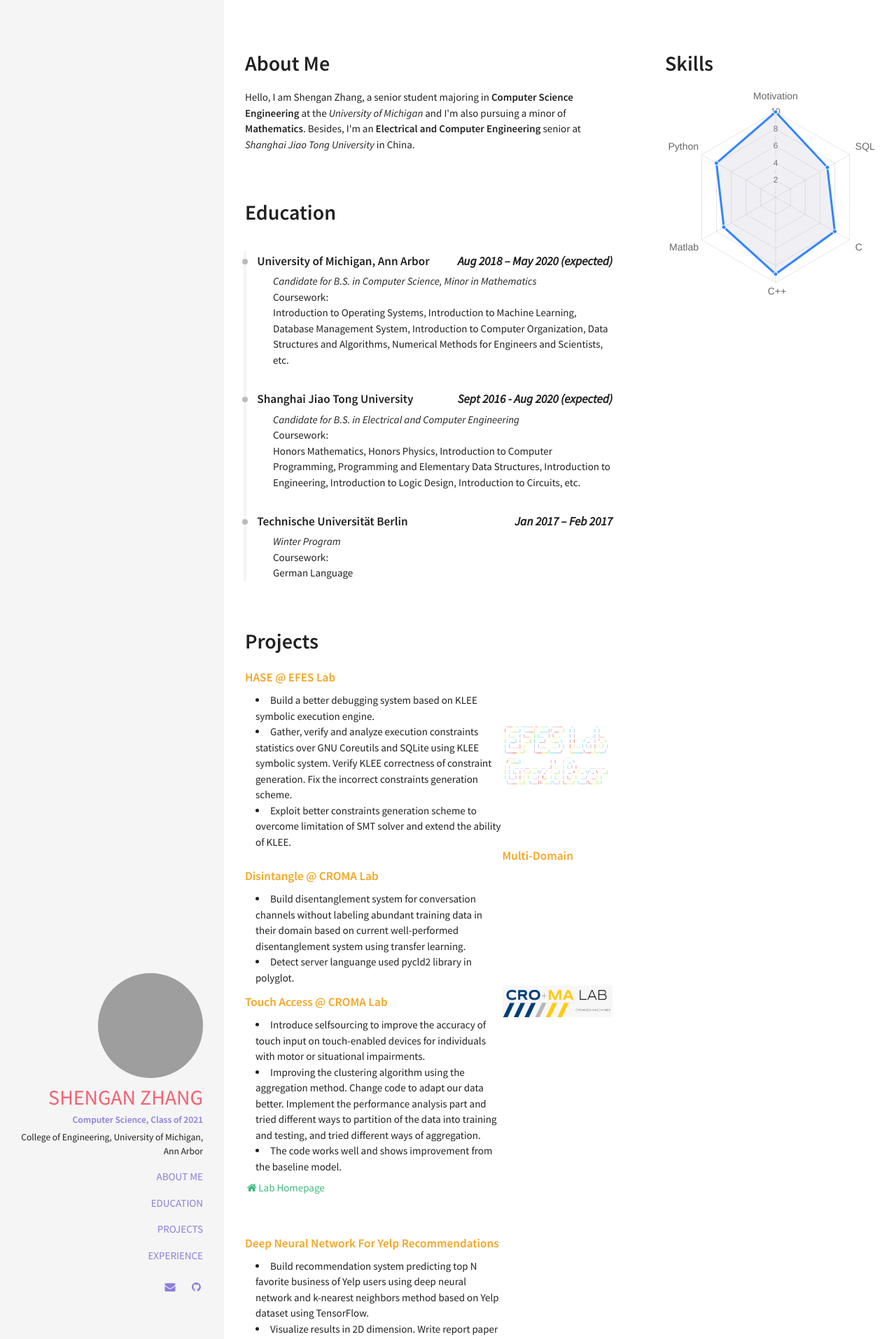
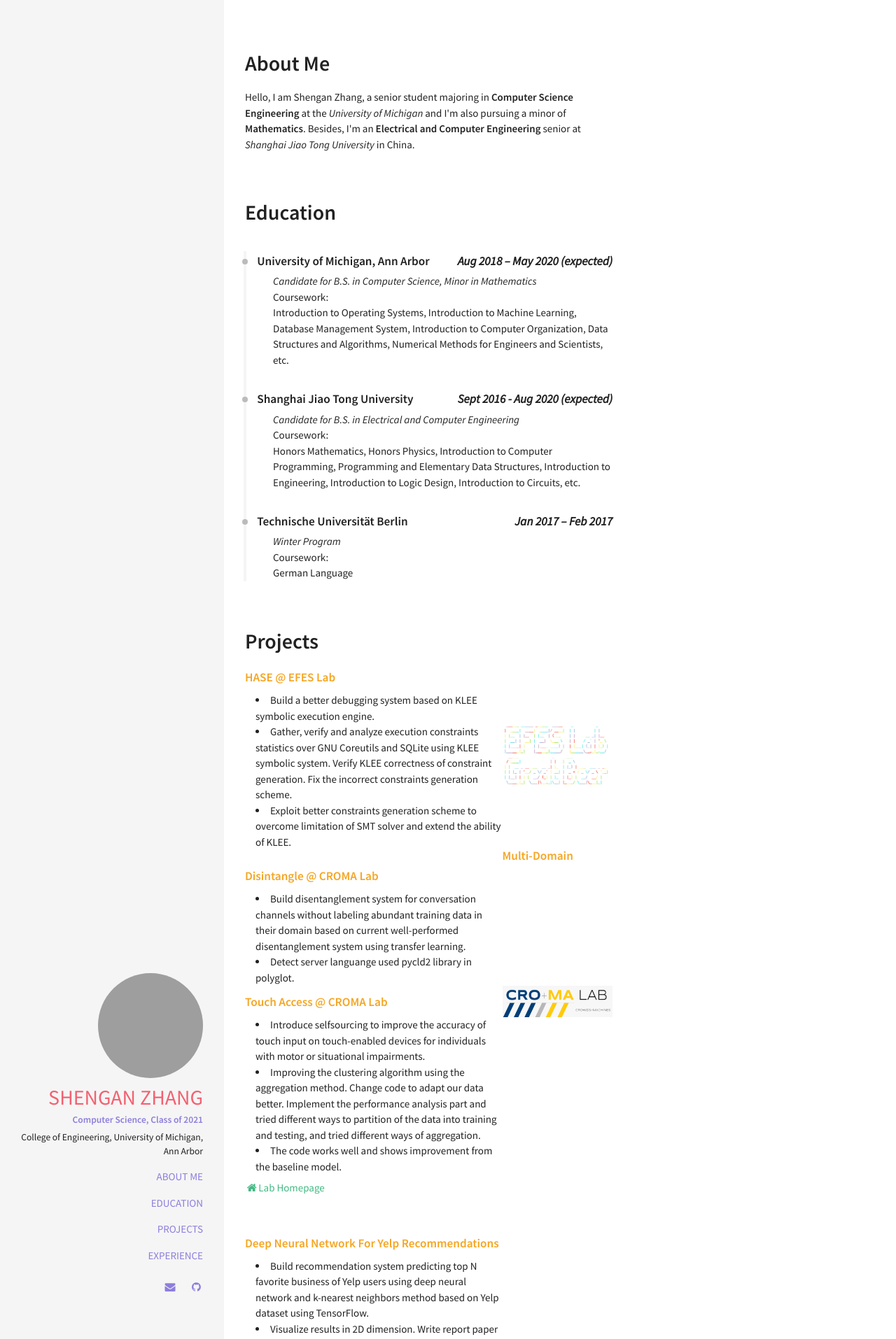
Before and after one commit to shenganzhang/shenganzhang.github.io, a Jekyll site: the page built from index.html, in a window 1280 px wide. Shown: the top 1914 px of the page at 70% size. Built offline with Jekyll 4.4.1, drawn with Linux system fonts in a browser that asks for light colours; nearby versions of some CDN libraries.

Commit message:
Update resume.html

```diff
--- a/_layouts/resume.html
+++ b/_layouts/resume.html
@@ -28,11 +28,7 @@ layout: default
         </div>
     </div>
 
-    <div class="col l4 offset-l1">
-        <div class="row">
-            {% include sections/skills.html %}
-        </div>
-    </div>
+
 
 
 
```
